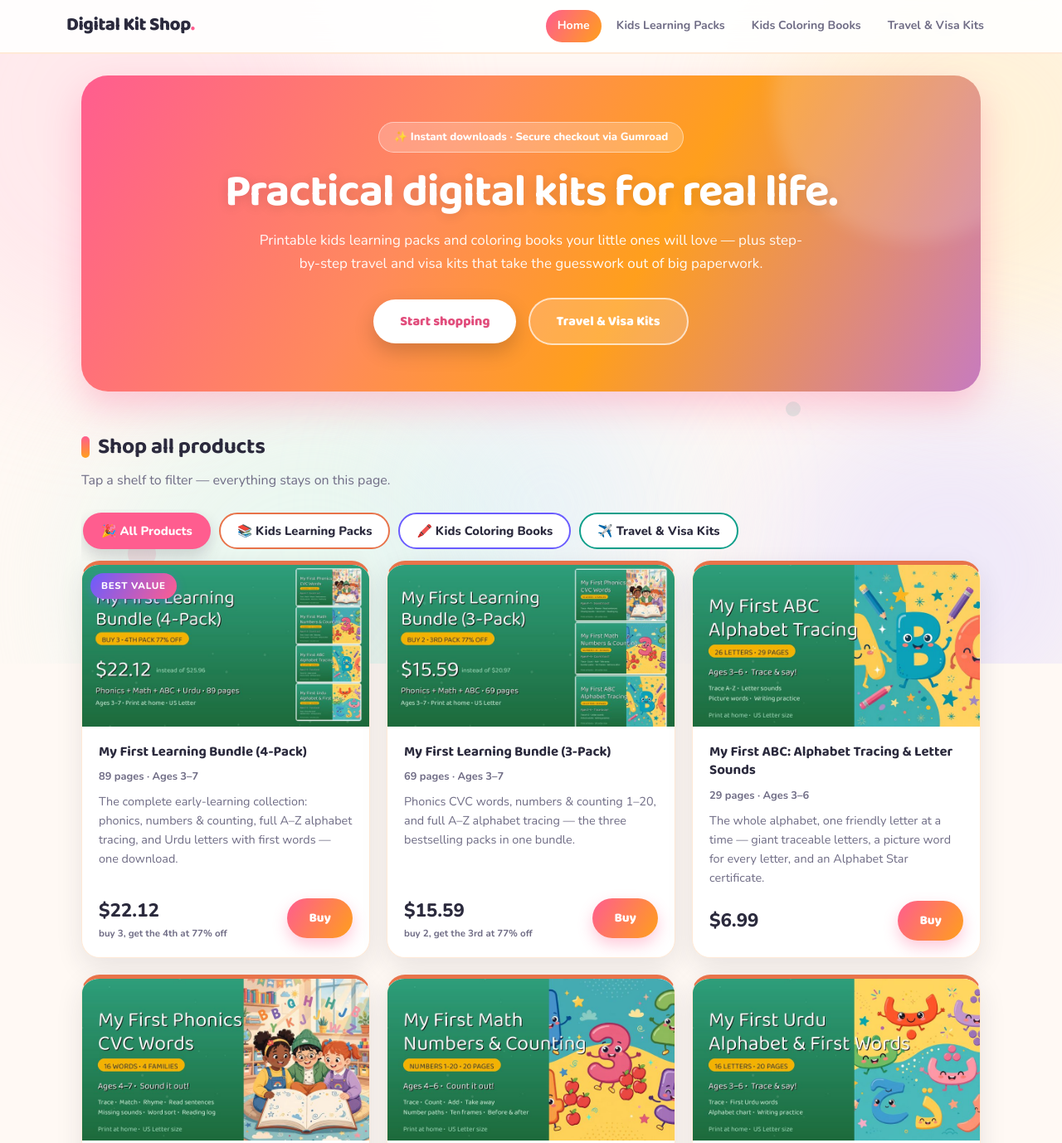
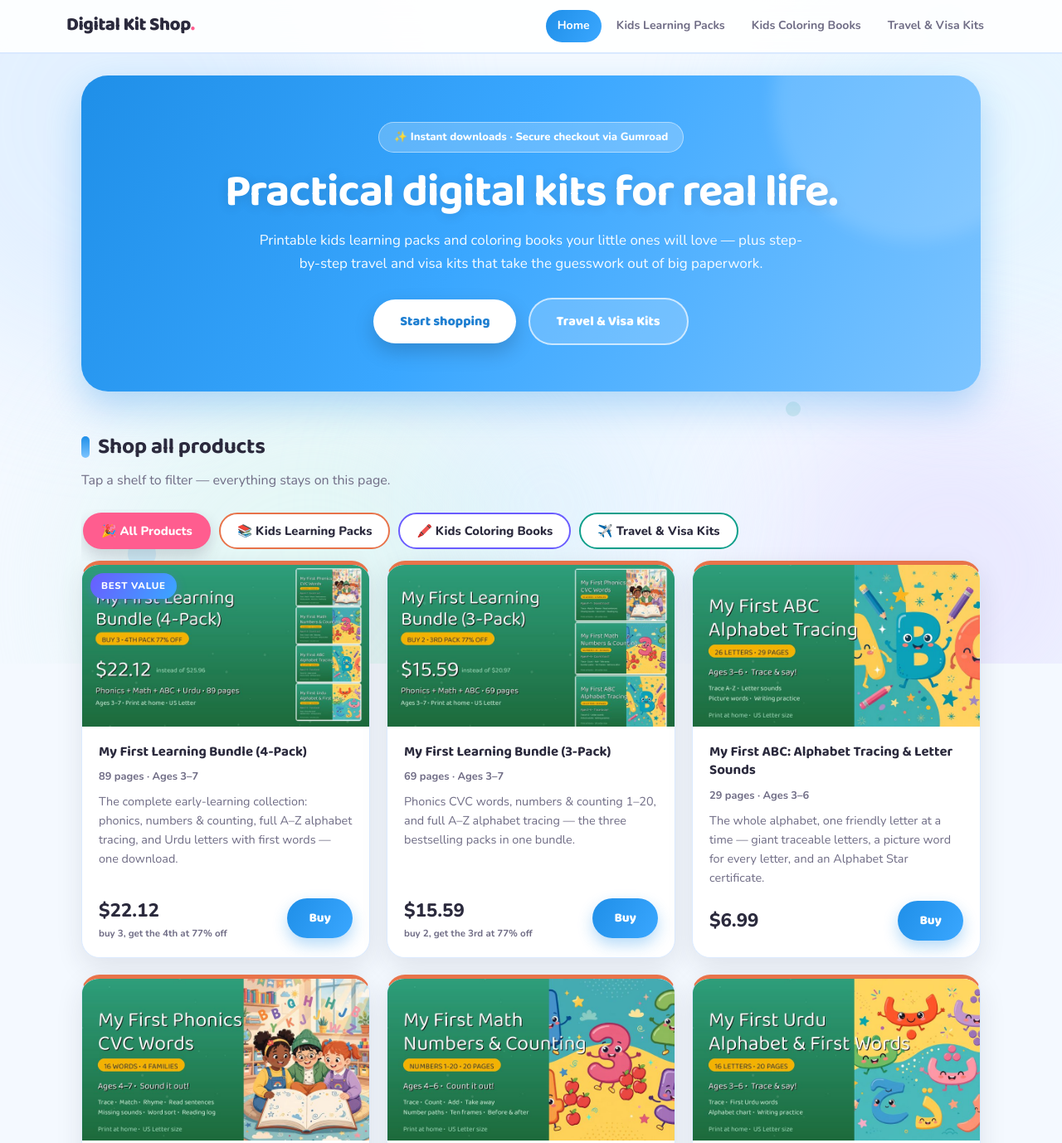
Before and after one commit to SaqibNaseer404/digitalkitshop, a plain HTML site: page index.html in a window 1280 px wide. Shown: the top 1378 px of the page at 83% size. Drawn offline with nearby package versions, Linux system fonts and the light colour scheme.

Commit message:
Preview: light blue hero theme

```diff
--- a/assets/css/style.css
+++ b/assets/css/style.css
@@ -19,7 +19,7 @@ html{-webkit-text-size-adjust:100%;scroll-behavior:smooth}
 body{
   font-family:"Nunito","Segoe UI",system-ui,-apple-system,Roboto,"Helvetica Neue",Arial,sans-serif;
   color:var(--ink);line-height:1.6;font-size:16px;
-  background:#fff9f4;
+  background:#f4f9ff;
   overflow-x:hidden;
 }
 h1,h2,h3,.logo,.btn,.btn-buy,.pill{font-family:"Baloo 2","Nunito","Segoe UI",system-ui,sans-serif}
@@ -30,8 +30,8 @@ a{color:inherit}
 /* ============ Animated background: drifting blobs + rising bubbles (CSS only) ============ */
 .bg-blobs{position:fixed;inset:0;z-index:0;overflow:hidden;pointer-events:none}
 .blob{position:absolute;border-radius:50%;filter:blur(80px);opacity:.45;animation:drift 26s ease-in-out infinite alternate}
-.blob.b1{width:46vmax;height:46vmax;background:#ffd6e3;top:-12vmax;left:-12vmax;animation-duration:30s}
-.blob.b2{width:38vmax;height:38vmax;background:#ffe9b8;top:-6vmax;right:-10vmax;animation-duration:24s}
+.blob.b1{width:46vmax;height:46vmax;background:#cfe6ff;top:-12vmax;left:-12vmax;animation-duration:30s}
+.blob.b2{width:38vmax;height:38vmax;background:#d8f1ff;top:-6vmax;right:-10vmax;animation-duration:24s}
 .blob.b3{width:42vmax;height:42vmax;background:#d3f5ec;bottom:-14vmax;left:8vmax;animation-duration:32s}
 .blob.b4{width:34vmax;height:34vmax;background:#ddd6ff;bottom:-8vmax;right:-6vmax;animation-duration:27s}
 .blob.b5{width:26vmax;height:26vmax;background:#cdeaff;top:34vmax;left:38vmax;opacity:.35;animation-duration:22s}
@@ -40,8 +40,8 @@ a{color:inherit}
   to{transform:translate(7vmax,5vmax) scale(1.18)}
 }
 .bubble{position:absolute;bottom:-6vmax;border-radius:50%;opacity:.5;animation:rise linear infinite}
-.bubble.u1{width:34px;height:34px;left:12%;background:rgba(255,93,143,.25);animation-duration:26s}
-.bubble.u2{width:22px;height:22px;left:32%;background:rgba(255,159,28,.28);animation-duration:32s;animation-delay:-8s}
+.bubble.u1{width:34px;height:34px;left:12%;background:rgba(58,167,255,.25);animation-duration:26s}
+.bubble.u2{width:22px;height:22px;left:32%;background:rgba(125,196,255,.30);animation-duration:32s;animation-delay:-8s}
 .bubble.u3{width:44px;height:44px;left:58%;background:rgba(106,92,255,.20);animation-duration:38s;animation-delay:-15s}
 .bubble.u4{width:18px;height:18px;left:74%;background:rgba(14,159,138,.25);animation-duration:24s;animation-delay:-4s}
 .bubble.u5{width:28px;height:28px;left:88%;background:rgba(58,167,255,.25);animation-duration:30s;animation-delay:-20s}
@@ -57,7 +57,7 @@ a{color:inherit}
 header.site{
   position:sticky;top:0;z-index:50;
   background:rgba(255,255,255,.88);backdrop-filter:blur(12px);-webkit-backdrop-filter:blur(12px);
-  border-bottom:2px solid #ffe9d6;
+  border-bottom:2px solid #d9e9ff;
 }
 .nav{display:flex;align-items:center;justify-content:space-between;padding:12px 0;gap:12px;flex-wrap:wrap}
 .logo{font-weight:800;font-size:1.4rem;letter-spacing:-.02em;text-decoration:none}
@@ -67,14 +67,14 @@ header.site{
   text-decoration:none;font-weight:700;font-size:.88rem;color:var(--muted);
   padding:8px 14px;border-radius:999px;transition:background .15s,color .15s;
 }
-.nav-links a:hover{background:#fff0e2;color:var(--ink)}
-.nav-links a.active{background:linear-gradient(120deg,var(--pink),var(--orange));color:#fff}
+.nav-links a:hover{background:#e8f3ff;color:var(--ink)}
+.nav-links a.active{background:linear-gradient(120deg,#1f8fe8,var(--blue));color:#fff}
 
 /* ============ Hero ============ */
 .hero{
   margin:26px 0 8px;padding:56px 28px;text-align:center;color:#fff;
-  background:linear-gradient(120deg,#ff5d8f 0%,#ff8a5c 38%,#ff9f1c 62%,#b16dff 115%);
-  border-radius:32px;box-shadow:0 18px 44px rgba(255,93,143,.30);
+  background:linear-gradient(120deg,#1f8fe8 0%,#3aa7ff 45%,#7cc4ff 100%);
+  border-radius:32px;box-shadow:0 18px 44px rgba(31,143,232,.30);
   position:relative;overflow:hidden;
 }
 .hero::after{
@@ -92,19 +92,19 @@ header.site{
   padding:14px 32px;font-size:1rem;transition:transform .15s ease, box-shadow .15s ease;
 }
 .btn:hover{transform:translateY(-2px) scale(1.02)}
-.btn-primary{background:#fff;color:#e14d7c;box-shadow:0 10px 24px rgba(0,0,0,.18)}
+.btn-primary{background:#fff;color:#1f7fd1;box-shadow:0 10px 24px rgba(0,0,0,.18)}
 .btn-ghost{background:rgba(255,255,255,.18);border:2px solid rgba(255,255,255,.65);color:#fff;margin-left:10px}
 
 /* ============ Section titles ============ */
 .section-title{font-size:1.65rem;letter-spacing:-.01em;margin:46px 0 6px;display:flex;align-items:center;gap:10px}
-.section-title .tick{width:10px;height:26px;border-radius:99px;background:linear-gradient(180deg,var(--pink),var(--orange))}
+.section-title .tick{width:10px;height:26px;border-radius:99px;background:linear-gradient(180deg,#1f8fe8,#7cc4ff)}
 .section-sub{color:var(--muted);margin-bottom:22px;max-width:640px}
 
 /* ============ Category pills (homepage filter) ============ */
 .pills{display:flex;gap:10px;overflow-x:auto;padding:4px 2px 14px;scrollbar-width:none}
 .pills::-webkit-scrollbar{display:none}
 .pill{
-  --cat:var(--pink);
+  --cat:var(--blue);
   flex:0 0 auto;border:2px solid var(--cat);background:#fff;color:var(--ink);
   font-weight:800;font-size:.92rem;padding:10px 20px;border-radius:999px;cursor:pointer;
   transition:all .18s ease;font-family:inherit;
@@ -117,9 +117,9 @@ header.site{
 @media(min-width:560px){.prod-grid{grid-template-columns:repeat(2,1fr)}}
 @media(min-width:920px){.prod-grid{grid-template-columns:repeat(3,1fr)}}
 .prod{
-  --cat:var(--pink);
+  --cat:var(--blue);
   background:var(--card);border-radius:var(--radius);
-  border:1px solid #ffe9d6;border-top:5px solid var(--cat);
+  border:1px solid #dbeaff;border-top:5px solid var(--cat);
   overflow:hidden;box-shadow:var(--shadow);display:flex;flex-direction:column;
   transition:transform .18s ease, box-shadow .18s ease;
   animation:cardIn .35s ease both;
@@ -127,12 +127,12 @@ header.site{
 .prod:hover{transform:translateY(-5px) rotate(-.3deg);box-shadow:0 18px 40px rgba(43,42,61,.14)}
 .prod.hide{display:none}
 @keyframes cardIn{from{opacity:0;transform:translateY(14px)}to{opacity:1;transform:none}}
-.prod .thumb{position:relative;background:#fff7ef}
+.prod .thumb{position:relative;background:#f0f7ff}
 .prod .thumb img{width:100%;aspect-ratio:16/9;object-fit:cover}
 .prod .thumb.tall img{aspect-ratio:3/4;object-fit:contain;background:#fff}
 .badge{
   position:absolute;top:10px;left:10px;z-index:2;
-  background:linear-gradient(120deg,var(--purple),var(--pink));color:#fff;
+  background:linear-gradient(120deg,var(--purple),var(--blue));color:#fff;
   font-size:.72rem;font-weight:800;padding:6px 13px;border-radius:999px;
   text-transform:uppercase;letter-spacing:.06em;box-shadow:0 4px 12px rgba(106,92,255,.35);
 }
@@ -151,9 +151,9 @@ header.site{
 .price .was-price{font-size:.95rem;color:var(--muted);font-weight:600;text-decoration:line-through;margin-right:8px}
 .price-note{display:block;font-size:.72rem;font-weight:700;color:var(--muted)}
 .btn-buy{
-  background:linear-gradient(120deg,var(--pink),var(--orange));color:#fff;text-decoration:none;font-weight:800;
+  background:linear-gradient(120deg,#1f8fe8,#3aa7ff);color:#fff;text-decoration:none;font-weight:800;
   padding:12px 26px;border-radius:999px;font-size:.95rem;white-space:nowrap;
-  box-shadow:0 8px 18px rgba(255,93,143,.32);transition:transform .15s ease;
+  box-shadow:0 8px 18px rgba(31,143,232,.32);transition:transform .15s ease;
 }
 .btn-buy:hover{transform:translateY(-2px) scale(1.04)}
 
@@ -179,10 +179,10 @@ header.site{
 .cat-grid{display:grid;grid-template-columns:1fr;gap:18px}
 @media(min-width:720px){.cat-grid{grid-template-columns:repeat(3,1fr)}}
 .cat-card{
-  --cat:var(--pink);
+  --cat:var(--blue);
   background:#fff;border-radius:var(--radius);padding:28px 24px;text-decoration:none;
   box-shadow:var(--shadow);transition:transform .18s ease;position:relative;overflow:hidden;
-  border:1px solid #ffe9d6;
+  border:1px solid #dbeaff;
 }
 .cat-card::before{content:"";position:absolute;top:0;left:0;right:0;height:8px;background:linear-gradient(90deg,var(--cat),var(--yellow))}
 .cat-card:hover{transform:translateY(-4px) rotate(.4deg)}
@@ -214,14 +214,14 @@ header.site{
 @media(min-width:720px){.trust{grid-template-columns:repeat(3,1fr)}}
 .trust .t{
   background:#fff;border-radius:var(--radius);padding:22px;box-shadow:var(--shadow-sm);
-  border:1px solid #ffe9d6;border-left:6px solid var(--tc,var(--teal));
+  border:1px solid #dbeaff;border-left:6px solid var(--tc,var(--teal));
 }
 .trust .t b{display:block;margin-bottom:4px;font-size:1.02rem}
 .trust .t span{color:var(--muted);font-size:.9rem}
 
 /* ============ Breadcrumb ============ */
 .crumb{font-size:.85rem;color:var(--muted);margin:24px 0 0}
-.crumb a{color:var(--pink);font-weight:700;text-decoration:none}
+.crumb a{color:var(--blue);font-weight:700;text-decoration:none}
 
 /* ============ Footer ============ */
 footer.site{
```
